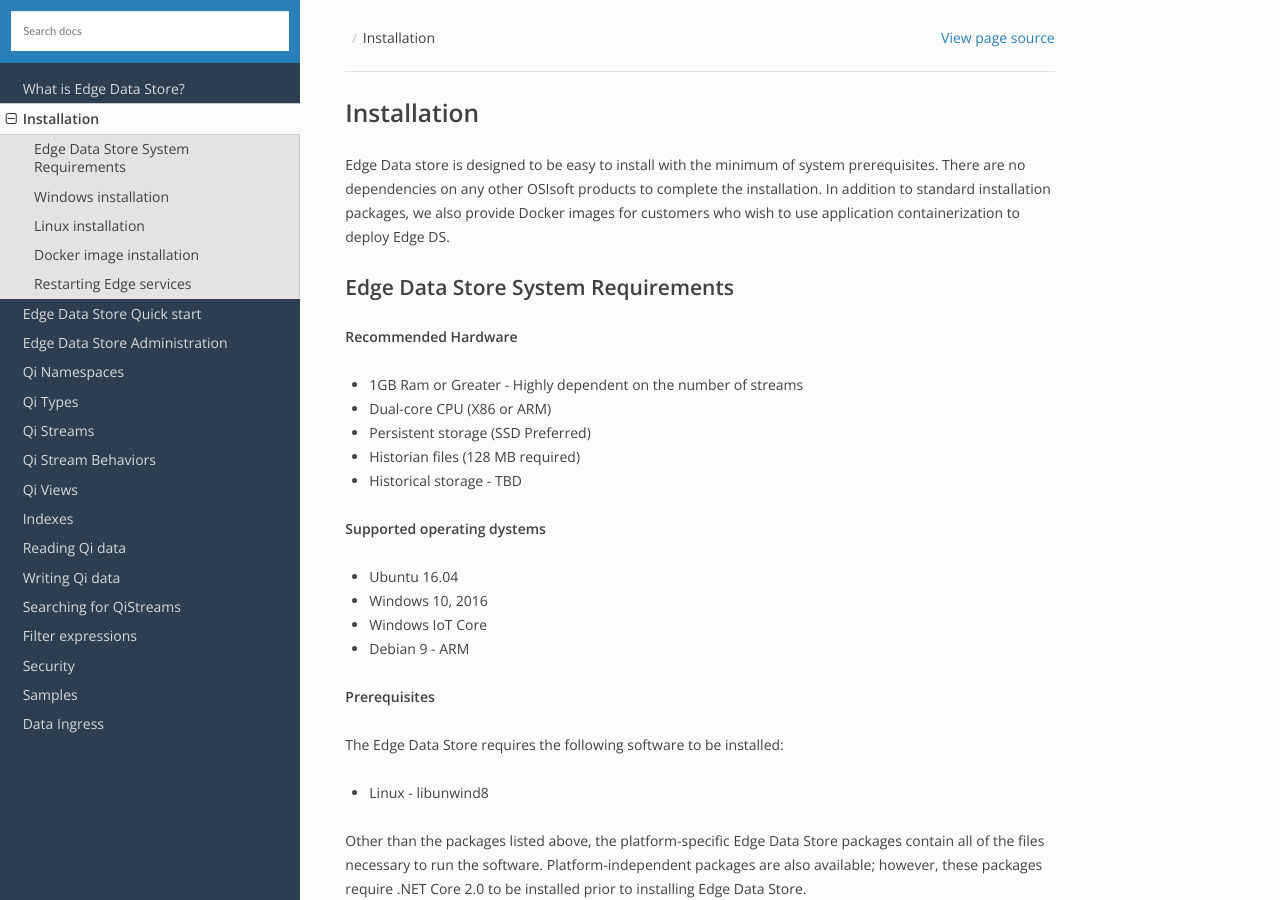
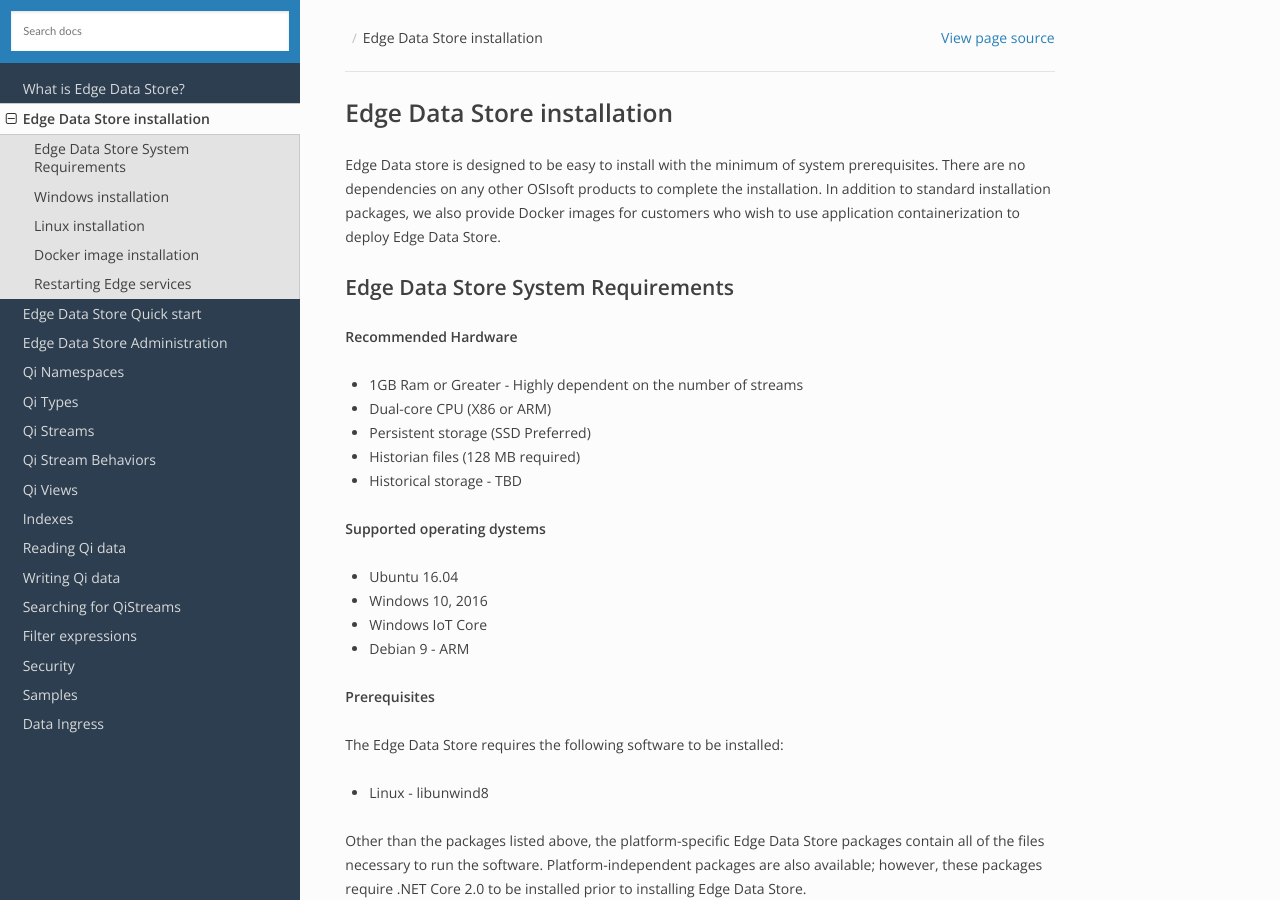
Before and after one commit to fgasparro/EdgeDS-Docs, a Sphinx documentation site: the page built from docs/EdgeDS_Installation.rst, in a window 1280 px wide and 900 px high. Built offline with Sphinx 7.4.7 and the Read the Docs theme 2.0.0, drawn with Linux system fonts in a browser that asks for light colours.

Commit message:
Update EdgeDS_Installation.rst

```diff
--- a/docs/EdgeDS_Installation.rst
+++ b/docs/EdgeDS_Installation.rst
@@ -1,15 +1,13 @@
+.. _Edge_Install_topic:
 
 
-
-
-
-Installation
-*******************************
+Edge Data Store installation
+============================
 
 Edge Data store is designed to be easy to install with the minimum of system prerequisites.
 There are no dependencies on any other OSIsoft products to complete the installation.
 In addition to standard installation packages, we also provide Docker images for customers
-who wish to use application containerization to deploy Edge DS.
+who wish to use application containerization to deploy Edge Data Store.
 
 
 Edge Data Store System Requirements
```
